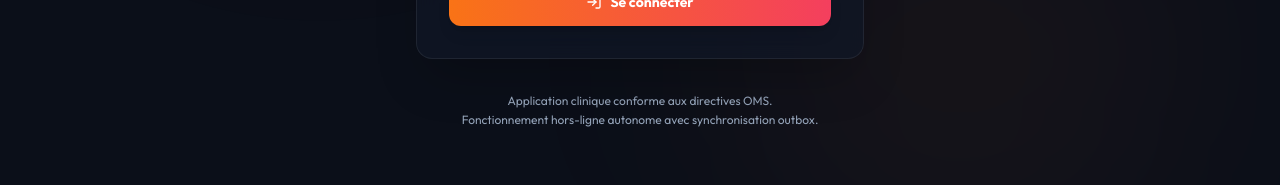
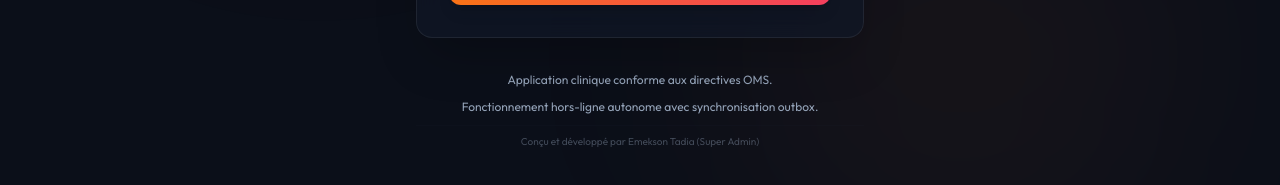
Before and after one commit to tadiaemekson/PARTOCARE, a React (Vite) app in the folder frontend/: page /#/login in a window 1280 px wide. Shown: the part 545-730 px from the top of the page. Built offline with nearby package versions, Linux system fonts and the light colour scheme; no server answers.

Commit message:
feat: add developer credit to login page footer

```diff
--- a/frontend/src/pages/LoginPage.tsx
+++ b/frontend/src/pages/LoginPage.tsx
@@ -148,9 +148,14 @@ export const LoginPage: React.FC = () => {
         </div>
 
         {/* Offline indicator footer notice */}
-        <div className="text-center text-xs text-brand-muted leading-relaxed">
-          {t('oms_notice')}<br />
-          {t('offline_notice')}
+        <div className="text-center text-xs text-brand-muted leading-relaxed space-y-2">
+          <p>{t('oms_notice')}</p>
+          <p>{t('offline_notice')}</p>
+          <p className="text-[10px] text-brand-muted/40 pt-2 border-t border-brand-border/10">
+            {language === 'fr'
+              ? 'Conçu et développé par Emekson Tadia (Super Admin)'
+              : 'Designed and developed by Emekson Tadia (Super Admin)'}
+          </p>
         </div>
       </div>
     </div>
```
